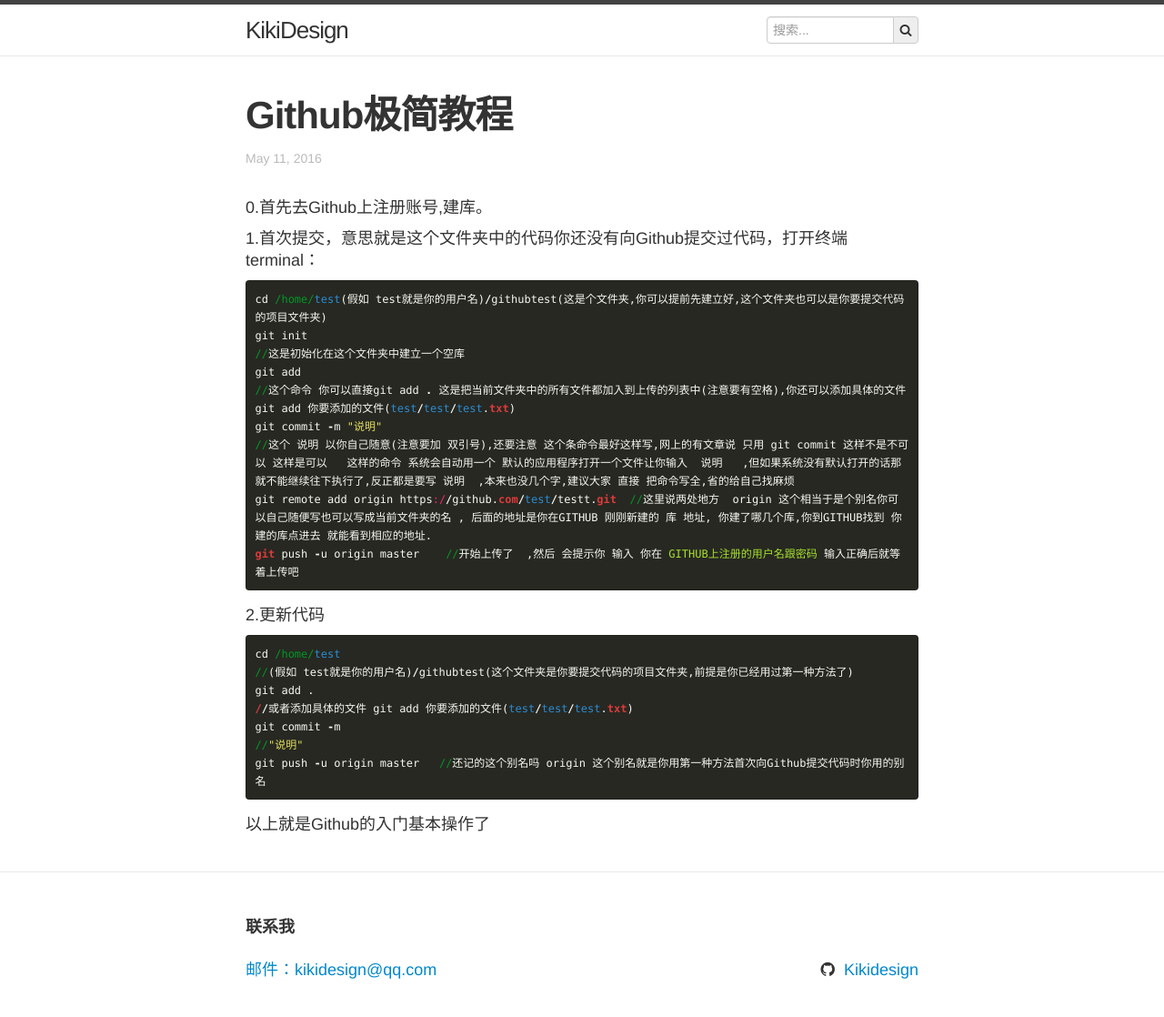
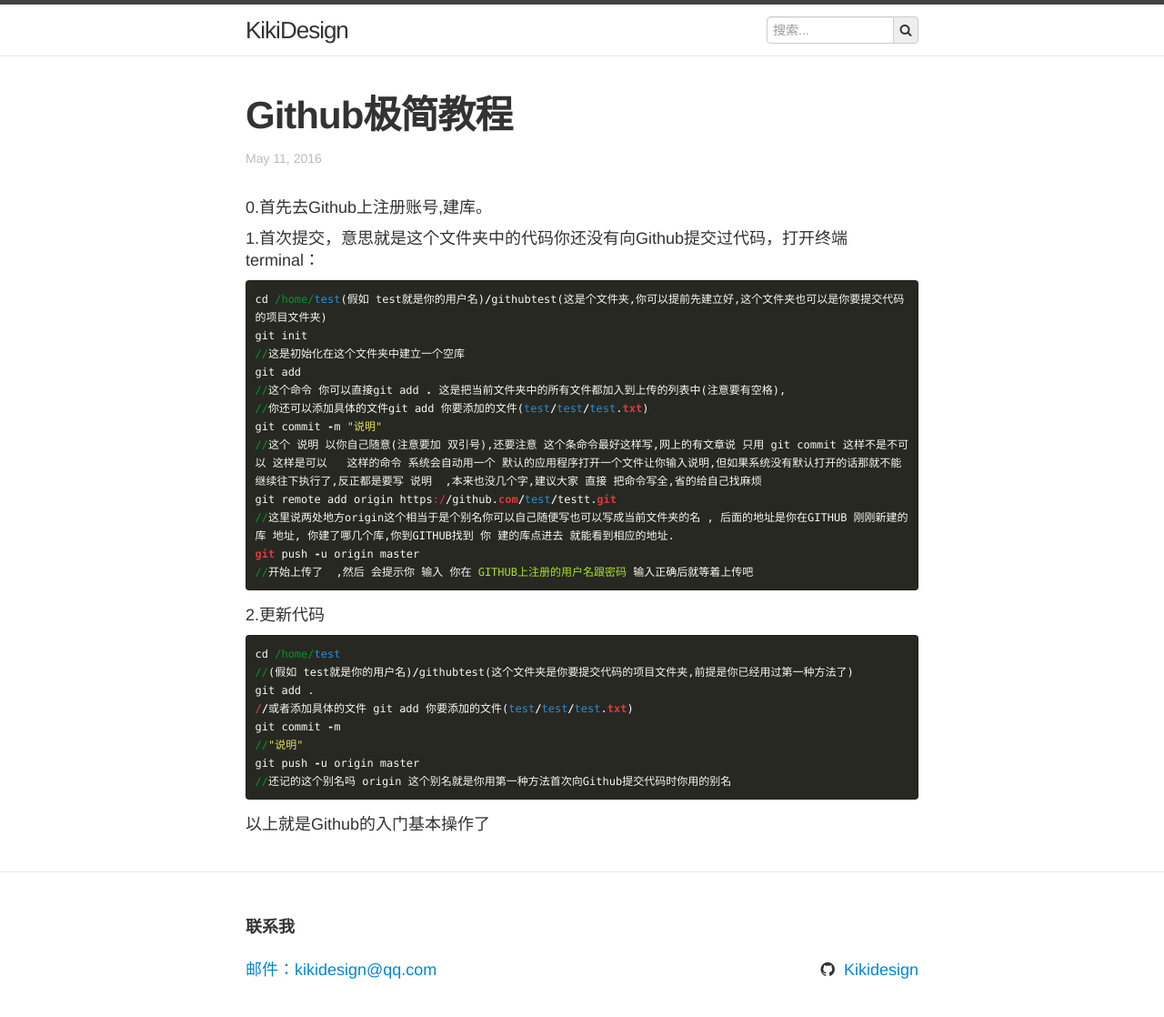
Before and after one commit to kikidesign/kikidesign.github.io, a Jekyll site: the page built from _posts/2016-05-11-Github-Simple.md, in a window 1280 px wide. Shown: the whole page at 91% size. Built offline with Jekyll 4.4.1, drawn with Linux system fonts in a browser that asks for light colours.

```diff
--- a/_posts/2016-05-11-Github-Simple.md
+++ b/_posts/2016-05-11-Github-Simple.md
@@ -14,11 +14,14 @@
 git init
 //这是初始化在这个文件夹中建立一个空库
 git add
-//这个命令 你可以直接git add . 这是把当前文件夹中的所有文件都加入到上传的列表中(注意要有空格),你还可以添加具体的文件git add 你要添加的文件(test/test/test.txt)
+//这个命令 你可以直接git add . 这是把当前文件夹中的所有文件都加入到上传的列表中(注意要有空格),
+//你还可以添加具体的文件git add 你要添加的文件(test/test/test.txt)
 git commit -m "说明"
-//这个 说明 以你自己随意(注意要加 双引号),还要注意 这个条命令最好这样写,网上的有文章说 只用 git commit 这样不是不可以 这样是可以   这样的命令 系统会自动用一个 默认的应用程序打开一个文件让你输入  说明   ,但如果系统没有默认打开的话那就不能继续往下执行了,反正都是要写 说明  ,本来也没几个字,建议大家 直接 把命令写全,省的给自己找麻烦
-git remote add origin https://github.com/test/testt.git  //这里说两处地方  origin 这个相当于是个别名你可以自己随便写也可以写成当前文件夹的名 , 后面的地址是你在GITHUB 刚刚新建的 库 地址, 你建了哪几个库,你到GITHUB找到 你 建的库点进去 就能看到相应的地址.
-git push -u origin master    //开始上传了  ,然后 会提示你 输入 你在 GITHUB上注册的用户名跟密码 输入正确后就等着上传吧
+//这个 说明 以你自己随意(注意要加 双引号),还要注意 这个条命令最好这样写,网上的有文章说 只用 git commit 这样不是不可以 这样是可以   这样的命令 系统会自动用一个 默认的应用程序打开一个文件让你输入说明,但如果系统没有默认打开的话那就不能继续往下执行了,反正都是要写 说明  ,本来也没几个字,建议大家 直接 把命令写全,省的给自己找麻烦
+git remote add origin https://github.com/test/testt.git
+//这里说两处地方origin这个相当于是个别名你可以自己随便写也可以写成当前文件夹的名 , 后面的地址是你在GITHUB 刚刚新建的 库 地址, 你建了哪几个库,你到GITHUB找到 你 建的库点进去 就能看到相应的地址.
+git push -u origin master
+//开始上传了  ,然后 会提示你 输入 你在 GITHUB上注册的用户名跟密码 输入正确后就等着上传吧
 {% endhighlight %}
 
 2.更新代码
@@ -30,6 +33,7 @@
 //或者添加具体的文件 git add 你要添加的文件(test/test/test.txt)
 git commit -m
 //"说明"
-git push -u origin master   //还记的这个别名吗 origin 这个别名就是你用第一种方法首次向Github提交代码时你用的别名
+git push -u origin master
+//还记的这个别名吗 origin 这个别名就是你用第一种方法首次向Github提交代码时你用的别名
 {% endhighlight %}
 以上就是Github的入门基本操作了
```
